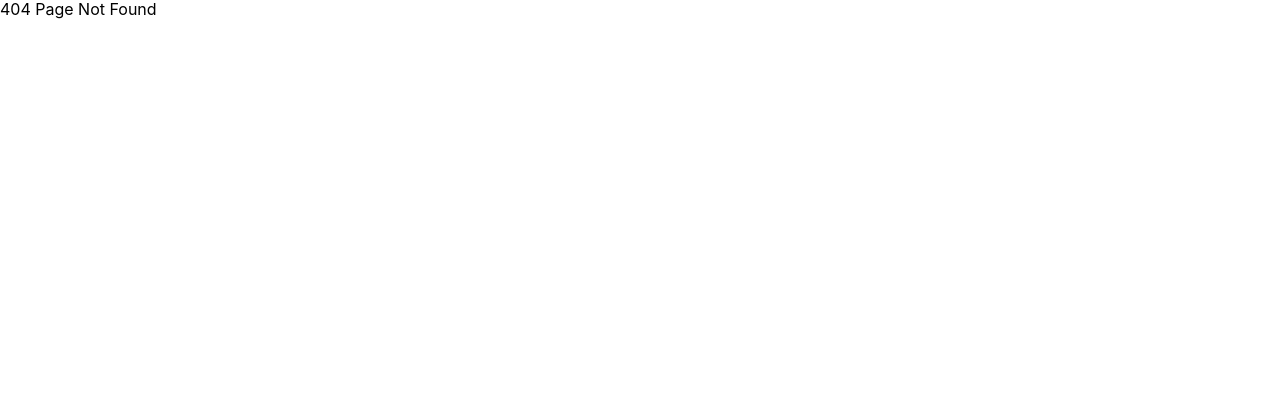
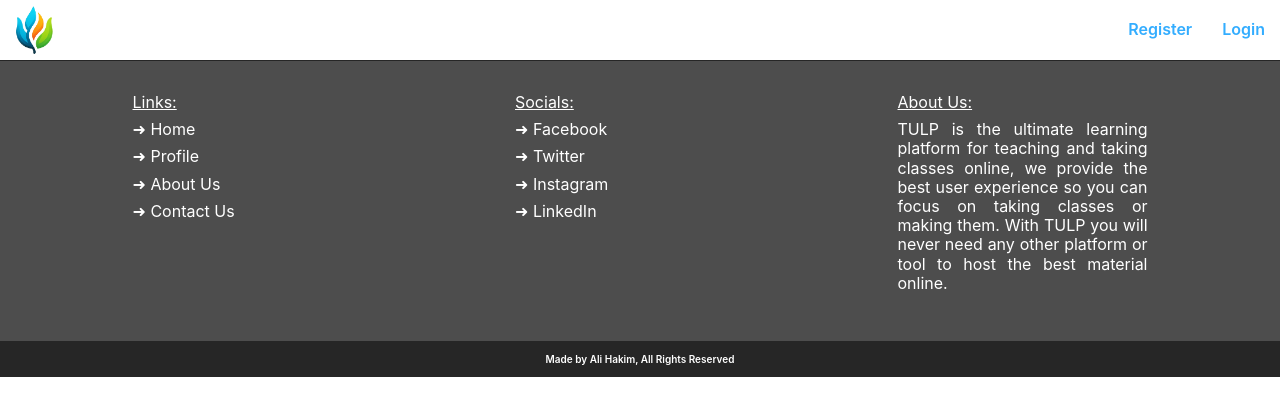
Before and after one commit to AliHakim773/TULP, a React (Vite) app in the folder tulp-frontend/: page /edit-profile in a window 1280 px wide. Before the commit this address had no page. Shown: the top 416 px of the page. Built offline with nearby package versions, Linux system fonts and the light colour scheme; no server answers.

Commit message:
adding edit-profile page

```diff
--- a/tulp-frontend/src/App.jsx
+++ b/tulp-frontend/src/App.jsx
@@ -6,6 +6,7 @@ import "./styles/index.css"
 import { BrowserRouter, Route, Routes } from "react-router-dom"
 import { store } from "./core/redux/store"
 import LoginPage from "./pages/LoginPage"
+import EditProfile from "./pages/EditProfile"
 
 const App = () => {
   return (
@@ -16,6 +17,7 @@ const App = () => {
             <Route path='/' element={<LandingPage />} />
             <Route path='/register' element={<RegisterPage />} />
             <Route path='/login' element={<LoginPage />} />
+            <Route path='/edit-profile' element={<EditProfile />} />
             <Route path='*' element={<PageNotFound />} />
           </Routes>
         </BrowserRouter>
--- /dev/null
+++ b/tulp-frontend/src/pages/EditProfile/index.jsx
@@ -0,0 +1,9 @@
+import React from "react"
+import "./styles.css"
+import BasicLayout from "../../components/UI/BasicLayout"
+
+const EditProfile = () => {
+  return <BasicLayout></BasicLayout>
+}
+
+export default EditProfile
```
Also changed, not shown: tulp-frontend/src/pages/EditProfile/styles.css (added), tulp-frontend/src/pages/EditProfile/useEditProfileLogic.js (added).
